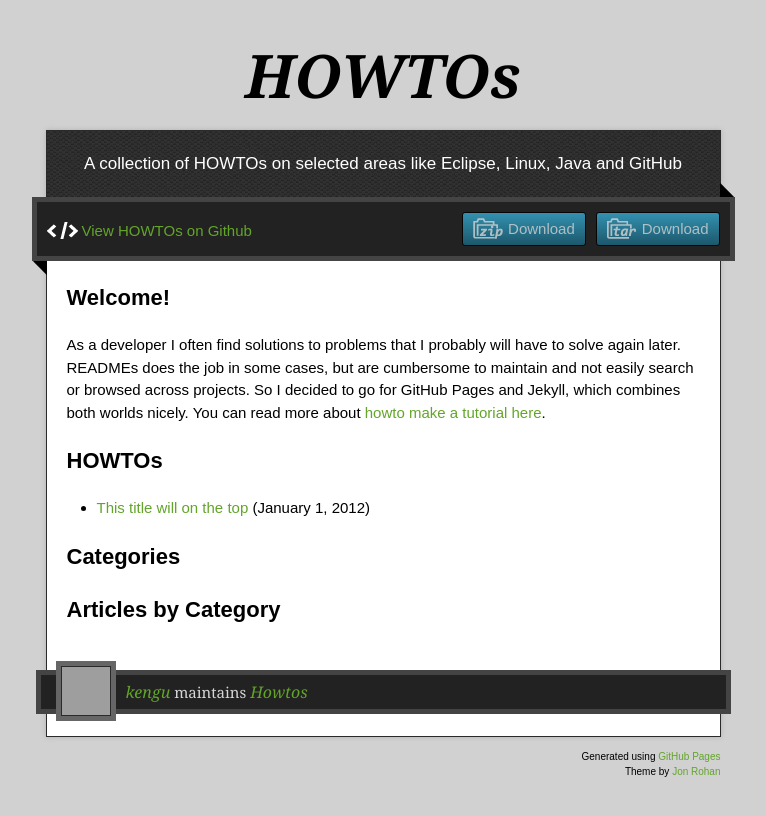
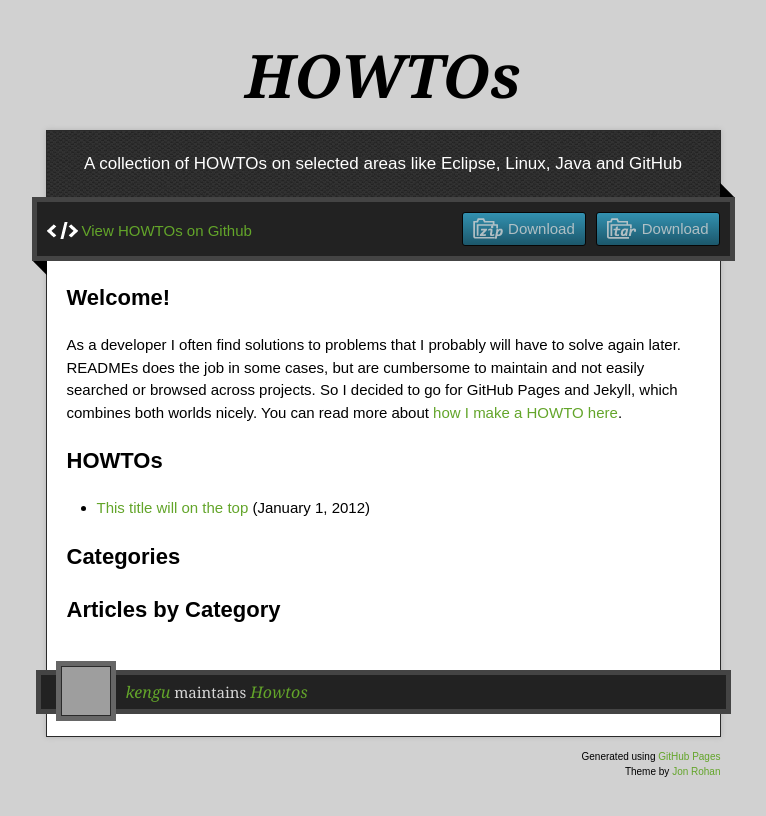
Before and after one commit to kengu/howtos, a Jekyll site: the page built from index.md, in a window 1280 px wide. Shown: the top 816 px of the page, without its empty margins (257-1023 px from the left). Built offline with Jekyll 4.4.1, drawn with Linux system fonts in a browser that asks for light colours; nearby versions of some CDN libraries; grey boxes are pictures that could not be loaded.

Commit message:
Update index.md

```diff
--- a/index.md
+++ b/index.md
@@ -17,5 +17,5 @@ Welcome!
 
 As a developer I often find solutions to problems that I probably will have to solve again
 later. READMEs does the job in some cases, but are cumbersome to maintain and not easily
-search or browsed across projects. So I decided to go for GitHub Pages and Jekyll, which
-combines both worlds nicely. You can read more about [howto make a tutorial here](index.html).
+searched or browsed across projects. So I decided to go for GitHub Pages and Jekyll, which
+combines both worlds nicely. You can read more about [how I make a HOWTO here](index.html).
```
